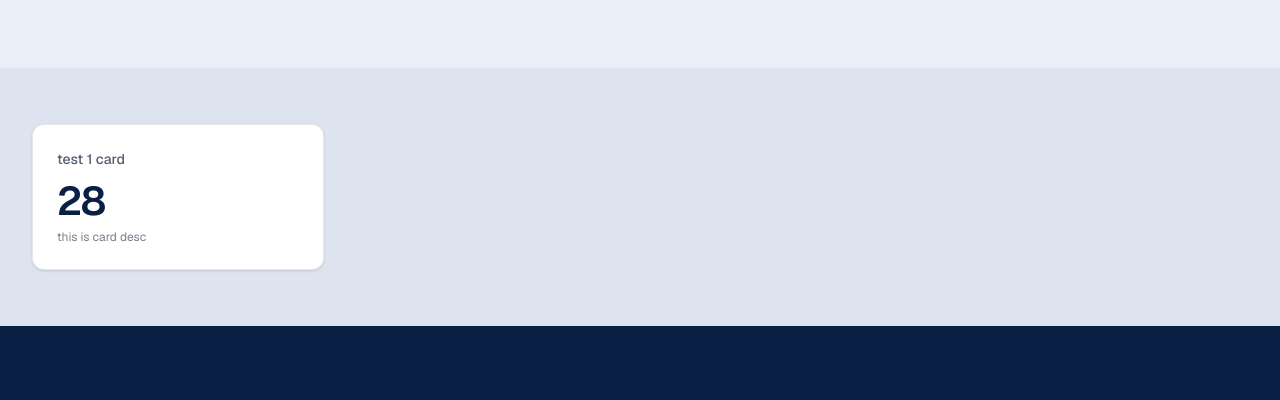
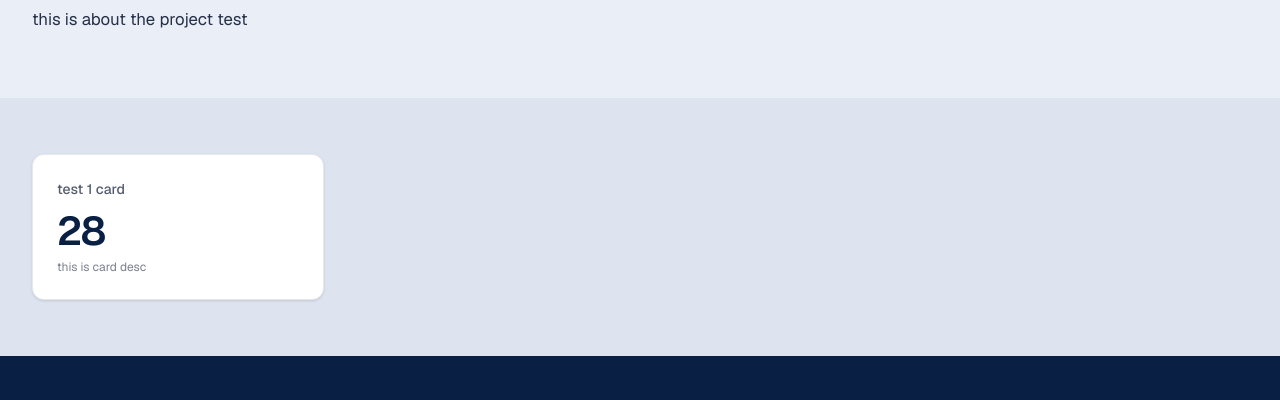
Before and after one commit to DTI10/accomplishment-reports-site, an Astro site: page /programs/test in a window 1280 px wide. Shown: the part 486-886 px from the top of the page. Built offline with nearby package versions, Linux system fonts and the light colour scheme; Astro itself is replaced by a stand-in of ours; a web font is replaced by a local one.

Commit message:
Update Program “test”

```diff
--- a/content/programs/test.md
+++ b/content/programs/test.md
@@ -10,3 +10,5 @@ stats:
     note: this is card desc
 dashboard: ''
 ---
+
+this is about the project test
```
